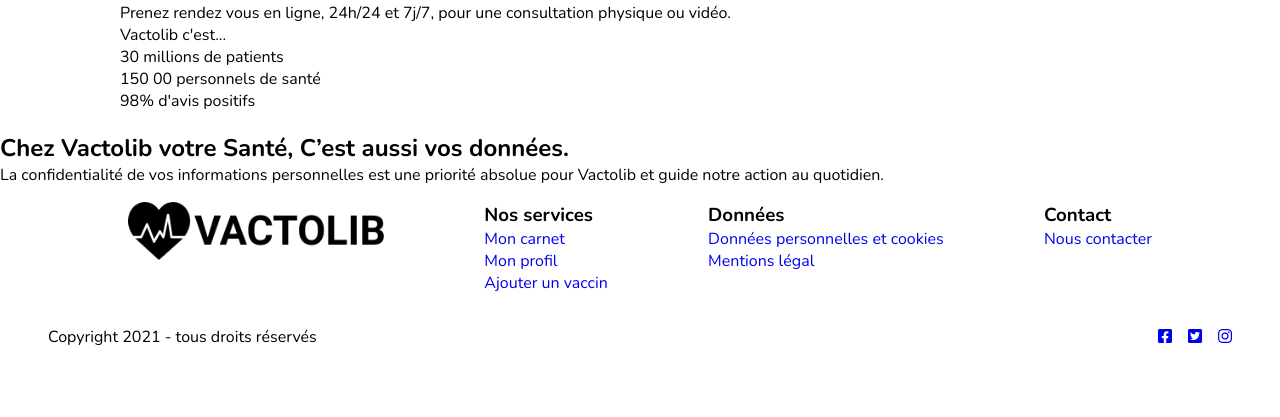
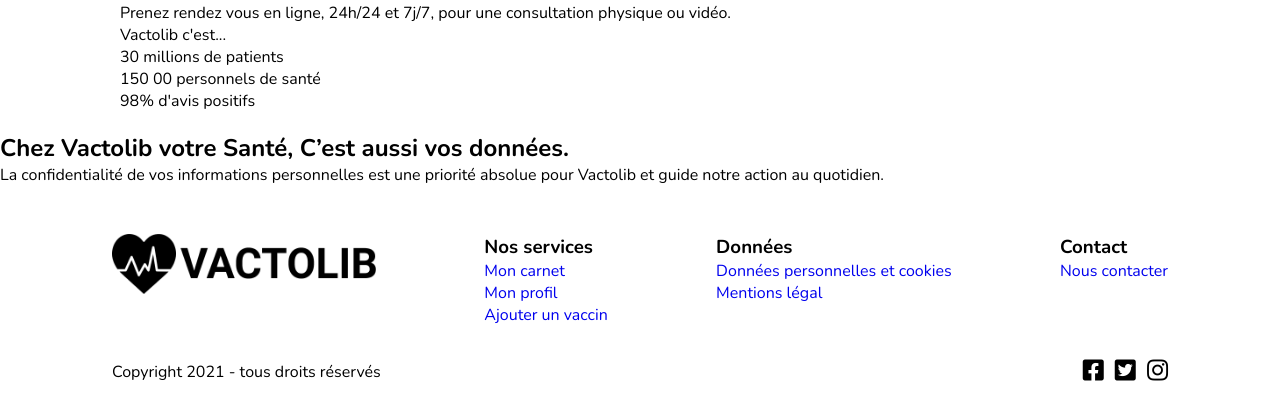
Before and after one commit to kapeupro/vactolib_projet, a PHP site: page / in a window 1280 px wide. Shown: the part 1825-2242 px from the top of the page. Before the commit the page ends 2170 px from the top, so only its background shows below. Run offline with PHP 8.4, Linux system fonts and the light colour scheme.

Commit message:
Copyright

```diff
--- a/asset/css/style.css
+++ b/asset/css/style.css
@@ -110,41 +110,6 @@ a{
     background: black;
 }
 
-
-/*FOOTER*/
-#footer{
-    display: flex;
-    flex-flow: column nowrap;
-    gap: 1rem;
-    padding: 1rem;
-}
-
-#footer .footer__container{
-    display: flex;
-    justify-content: space-between;
-    flex-flow: row nowrap;
-    padding: 0 7rem;
-}
-
-#footer .footer__logo{
-    width: 25%;
-}
-#footer .footer__logo img{
-    width: 100%;
-}
-
-#footer .footer__copyright{
-    display: flex;
-    flex-flow: row nowrap;
-    justify-content: space-between;
-    padding: 0 2rem;
-}
-#footer .footer__copyright ul {
-    display: flex;
-    flex-flow: row nowrap;
-    gap: 1rem;
-}
-
 /*SECTION ACCUEIL*/
 .container_accueil{
     display: flex;
@@ -193,3 +158,40 @@ a{
     text-align: center;
     padding-top: 0.7rem;
 }
+
+/*FOOTER*/
+#footer{
+    display: flex;
+    flex-flow: column nowrap;
+    gap: 1rem;
+    padding: 3rem 7rem 2rem 7rem;
+}
+
+#footer .footer__container{
+    display: flex;
+    justify-content: space-between;
+    flex-flow: row nowrap;
+}
+
+#footer .footer__logo{
+    width: 25%;
+}
+#footer .footer__logo img{
+    width: 100%;
+}
+
+#footer .footer__copyright{
+    display: flex;
+    flex-flow: row nowrap;
+    justify-content: space-between;
+    align-items: center;
+}
+#footer .footer__copyright ul {
+    display: flex;
+    flex-flow: row nowrap;
+    gap: .7rem;
+}
+#footer .footer__copyright ul li i{
+    font-size: 1.5rem;
+    color: black;
+}
```
